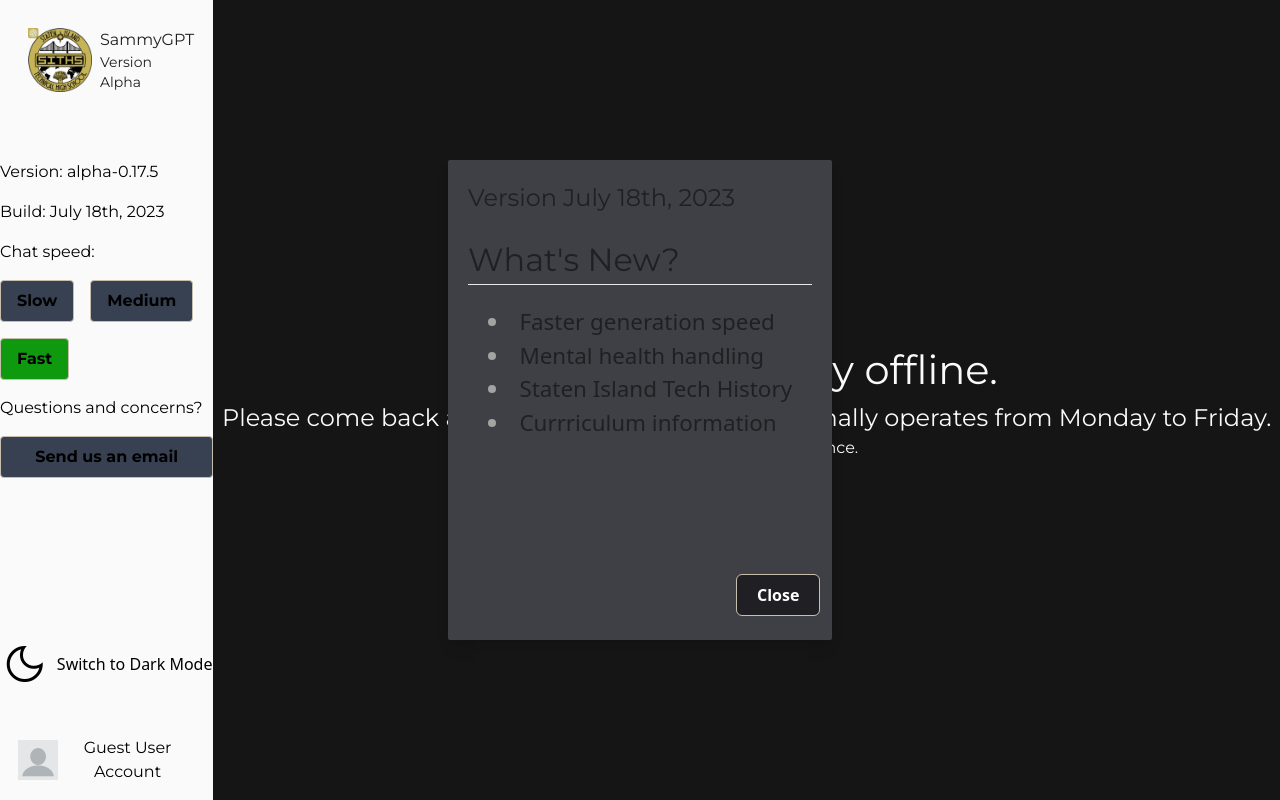
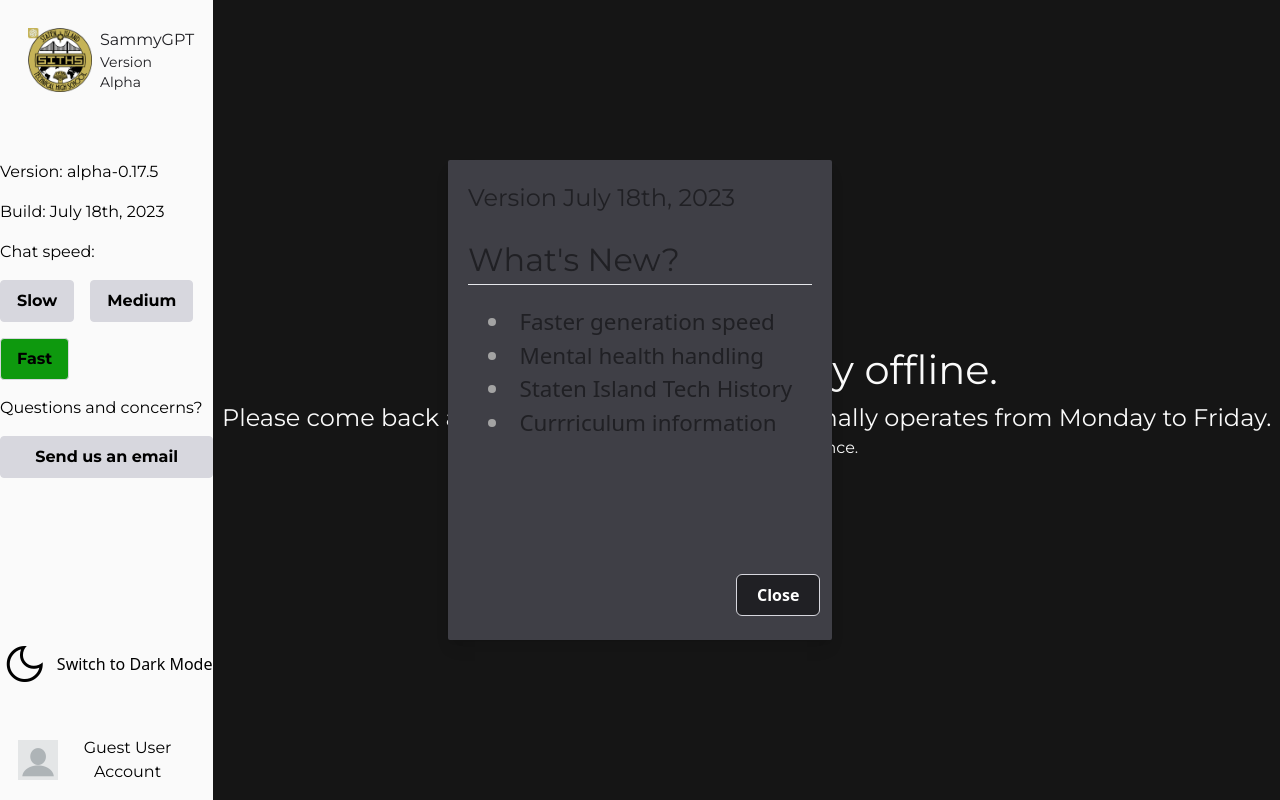
Before and after one commit to SammyGPT/SammyGPT-Frontend, a Nuxt app: page /server_is_down in a window 1280 px wide. Built offline with nearby package versions, Linux system fonts and the light colour scheme; no server answers.

Commit message:
fixed themes

```diff
--- a/components/button.vue
+++ b/components/button.vue
@@ -1,5 +1,5 @@
 <template>
-    <button class="bg-gray-700 hover:bg-green-700 dark:text-white font-bold py-2 px-4 border dark:border-gray-700 border-[#c8beae] rounded" @click="selected" ref="button">
+    <button class="dark:bg-gray-700 bg-light-background hover:bg-green-700 dark:text-white font-bold py-2 px-4 border dark:border-gray-700 border-light-background rounded" @click="selected" ref="button">
         {{text}}
     </button>
 </template>
--- a/components/examples.vue
+++ b/components/examples.vue
@@ -33,8 +33,8 @@ function handleEmit(e) {
             </div> -->
 
             <div class="text-box-container w-[20%] self-center bg-transparent flex flex-col h-[23rem] gap-4">
-                <span class="material-symbols-outlined text-secondary mx-auto">token</span>
-                <h3 class=" w-full text-center text-secondary text-[1.2rem]">Benefits</h3>
+                <span class="material-symbols-outlined dark:text-secondary text-primary mx-auto">token</span>
+                <h3 class=" w-full text-center dark:text-secondary text-primary text-[1.2rem]">Benefits</h3>
                 <p class="text-box dark:text-secondary text-primary w-full text-center dark:bg-gray-700 bg-light-background h-fit p-4 shadow rounded-md">Improving by the day</p>
                 <p class="text-box dark:text-secondary text-primary w-full text-center dark:bg-gray-700 bg-light-background h-fit p-4 shadow rounded-md">Constant updates and maintenances</p>
                 <p class="text-box dark:text-secondary text-primary w-full text-center dark:bg-gray-700 bg-light-background h-fit p-4 shadow rounded-md">Tailored specifically to SITHS</p>
```
